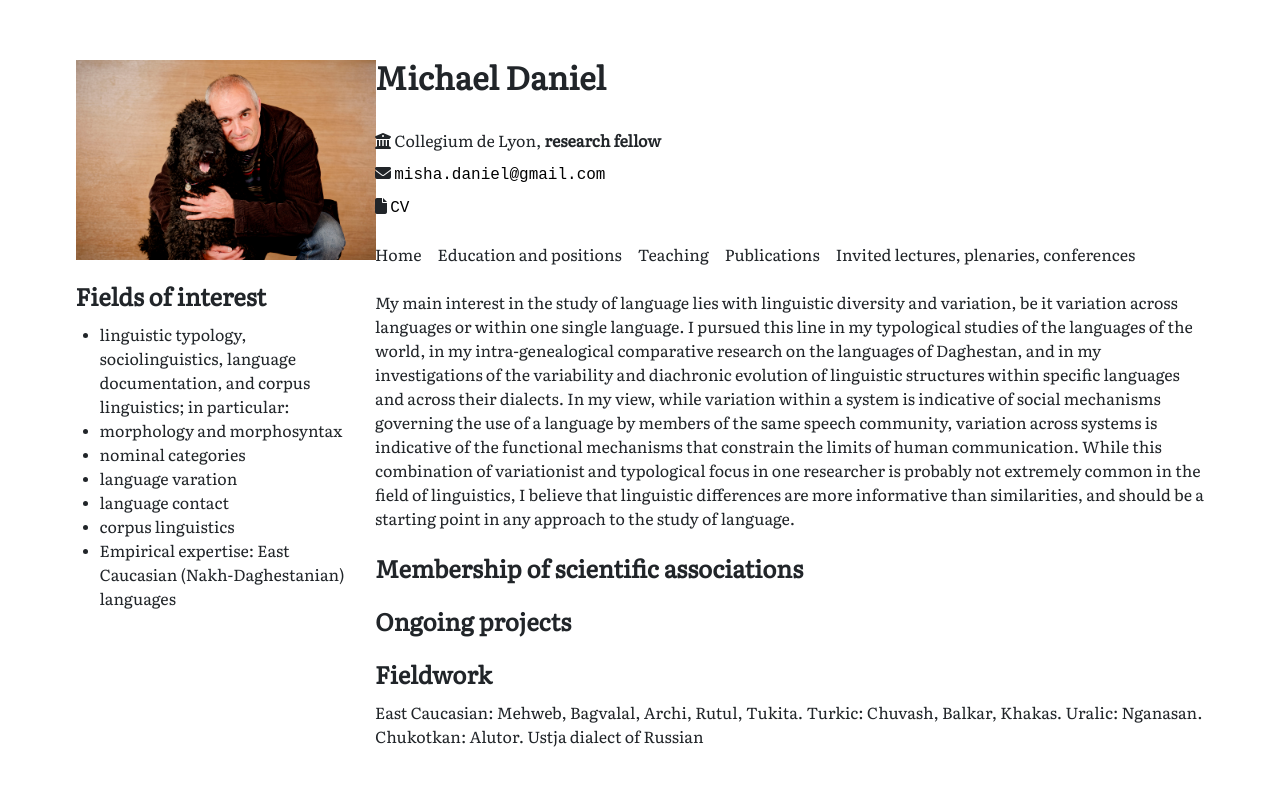
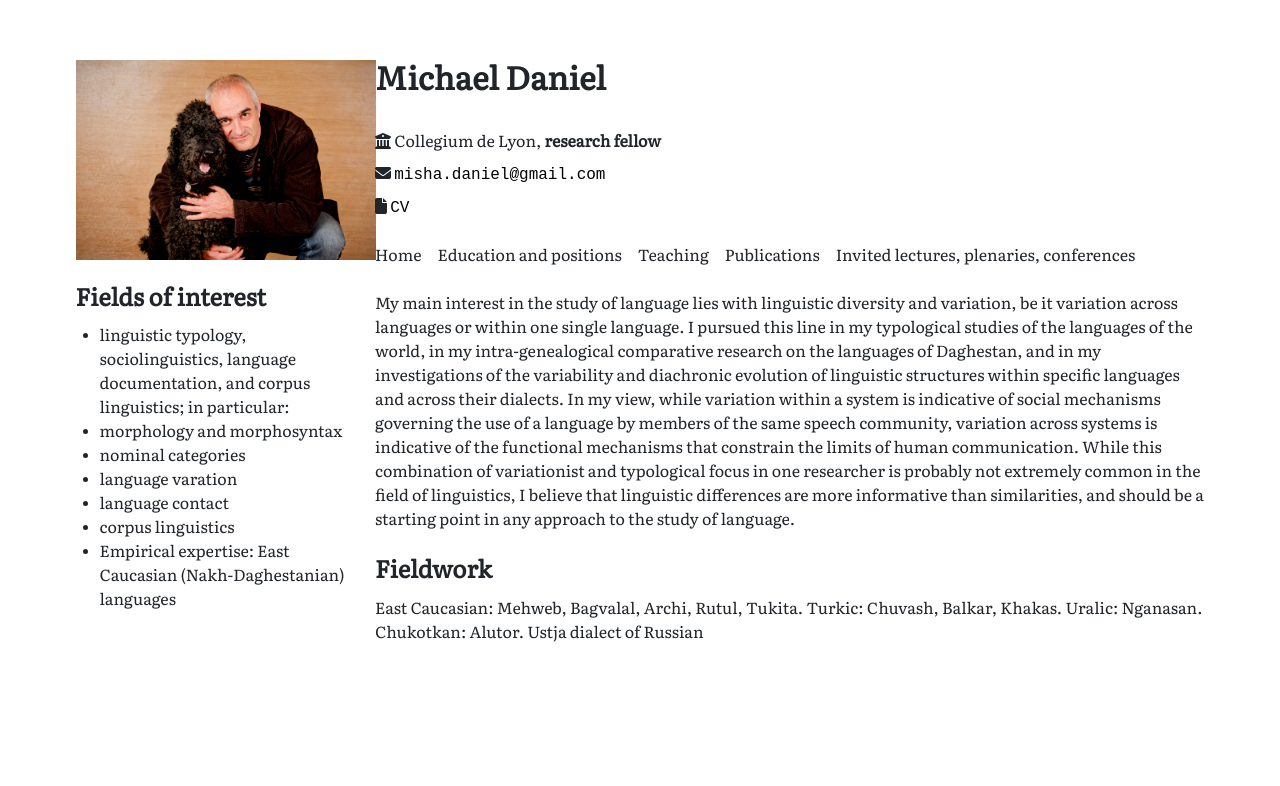
Before and after one commit to MishaDaniel/mishadaniel.github.io, a Jekyll site: the page built from index.html, in a window 1280 px wide. Shown: the top 786 px of the page. Built offline with Jekyll 4.4.1, drawn with Linux system fonts in a browser that asks for light colours; nearby versions of some CDN libraries.

Commit message:
Update index.html

```diff
--- a/index.html
+++ b/index.html
@@ -12,7 +12,7 @@ layout: default
     {{ site.data.general.fields | join: ", " }}
 </div>
 
-<div class="titles">
+<!-- <div class="titles">
   <div class="title">
     <h3>
       Membership of scientific associations
@@ -32,7 +32,7 @@ layout: default
     {% for project in site.data.general.projects %}
     <li> {{ project }} </li>
     {% endfor %}
-  </ul>
+  </ul> -->
   <h2>Fieldwork</h2>
   East Caucasian: Mehweb, Bagvalal, Archi, Rutul, Tukita.   Turkic: Chuvash, Balkar, Khakas.   Uralic: Nganasan.   Chukotkan: Alutor.   Ustja dialect of Russian
 </div>
```
